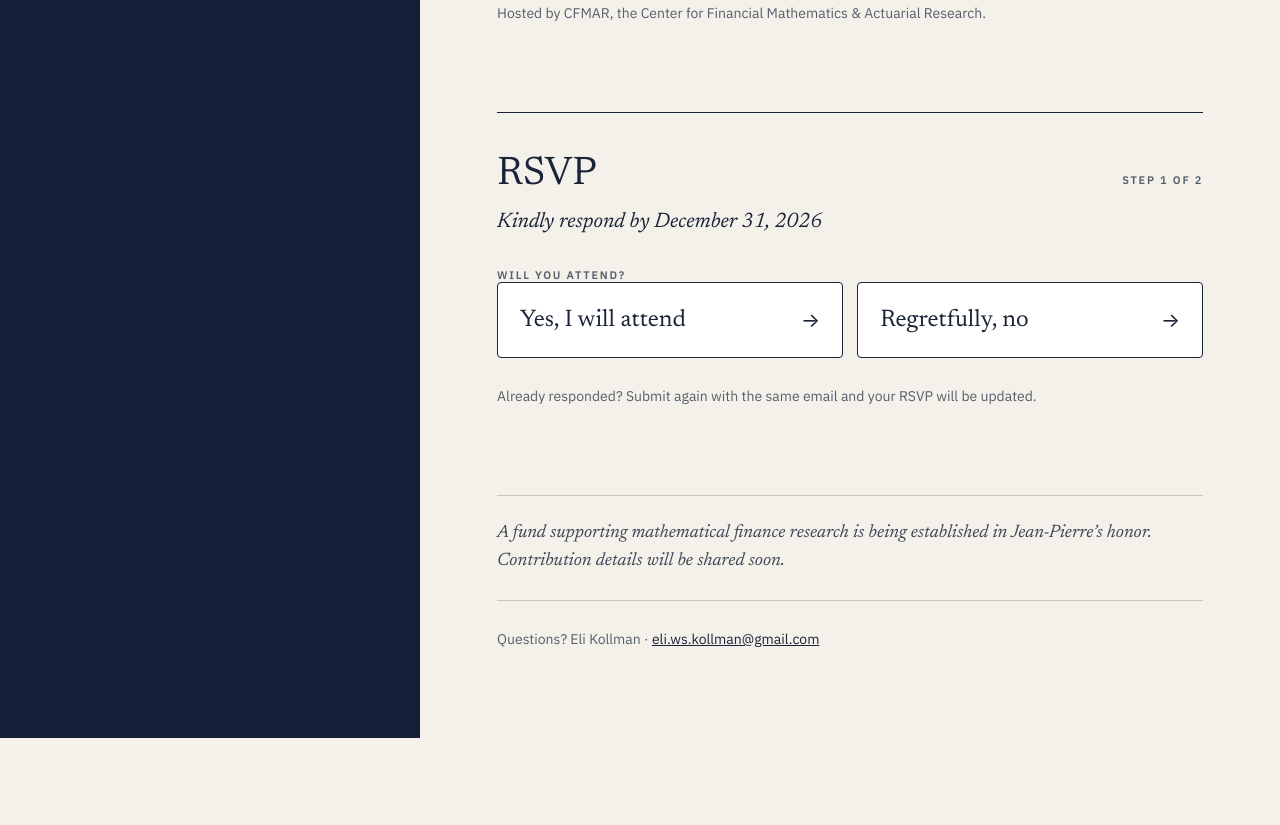
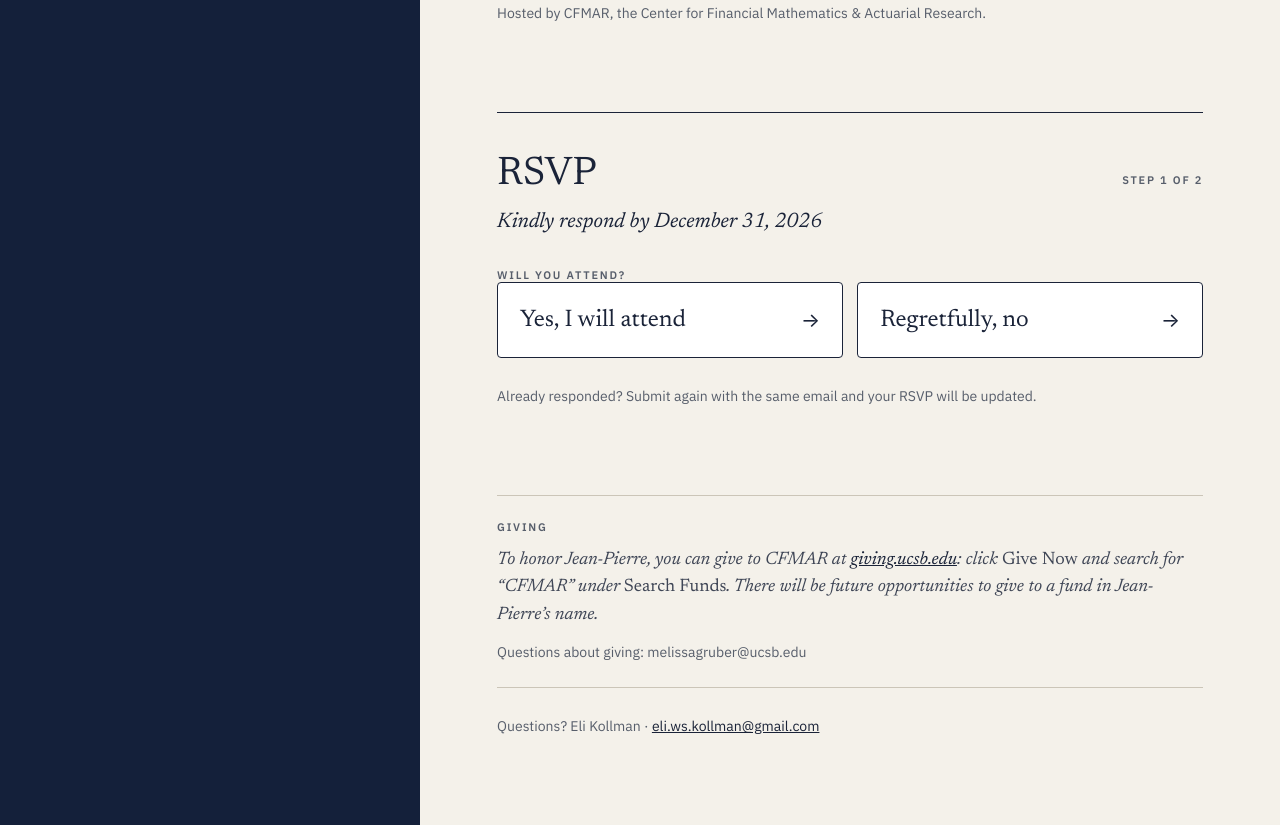
Before and after one commit to fouque-celebration/fouque-celebration.github.io, a plain HTML site: page docs/index.html in a window 1280 px wide. Shown: the part 755-1580 px from the top of the page. Before the commit the page ends 1493 px from the top, so only its background shows below. Drawn offline with Linux system fonts and the light colour scheme.

Commit message:
Replace fund note with Giving section (CFMAR via giving.ucsb.edu)
Co-Authored-By: Claude Opus 5.5 <noreply@anthropic.com>
Claude-Session: https://claude.ai/code/session_01RpbN52W4HfcKCM6EsZ37S6

```diff
--- a/docs/index.html
+++ b/docs/index.html
@@ -82,7 +82,7 @@ legend{padding:0;margin-bottom:12px}
 .summary{margin:8px 0 0;padding:0;list-style:none;border-top:1px solid var(--line)}
 .summary li{display:grid;grid-template-columns:150px minmax(0,1fr);gap:12px;padding:10px 0;border-bottom:1px solid var(--line);font:400 15px/1.45 var(--ui)}
 .summary li span:first-child{color:var(--muted)}
-.fund{margin:0;padding:24px 0;border-top:1px solid var(--line);border-bottom:1px solid var(--line);font:italic 400 18px/1.55 var(--disp);color:#3F4656}
+.fund em{font-style:normal}.fund{margin:0;padding:24px 0;border-top:1px solid var(--line);border-bottom:1px solid var(--line);font:italic 400 18px/1.55 var(--disp);color:#3F4656}
 @media (max-width:640px){
  .side-in{padding:24px 22px;gap:20px;position:static}
  .photo{aspect-ratio:1/1;max-height:340px}
@@ -177,7 +177,7 @@ legend{padding:0;margin-bottom:12px}
 </section>
 
 <div class="sp-l"></div>
-<p class="fund">A fund supporting mathematical finance research is being established in Jean-Pierre’s honor. Contribution details will be shared soon.</p>
+<section class="fund" aria-labelledby="give-h"><p class="lbl" id="give-h" style="margin-bottom:12px">Giving</p><p style="margin:0">To honor Jean-Pierre, you can give to CFMAR at <a href="https://giving.ucsb.edu" target="_blank" rel="noopener">giving.ucsb.edu</a>: click <em>Give Now</em> and search for “CFMAR” under <em>Search Funds</em>. There will be future opportunities to give to a fund in Jean-Pierre’s name.</p><p style="margin:12px 0 0;font:400 14px/1.5 var(--ui);color:var(--muted)">Questions about giving: melissagruber@ucsb.edu</p></section>
 <p class="hint" style="margin-top:28px">Questions? Eli Kollman · <a href="mailto:eli.ws.kollman@gmail.com">eli.ws.kollman@gmail.com</a></p>
 </main>
 </div>
```
